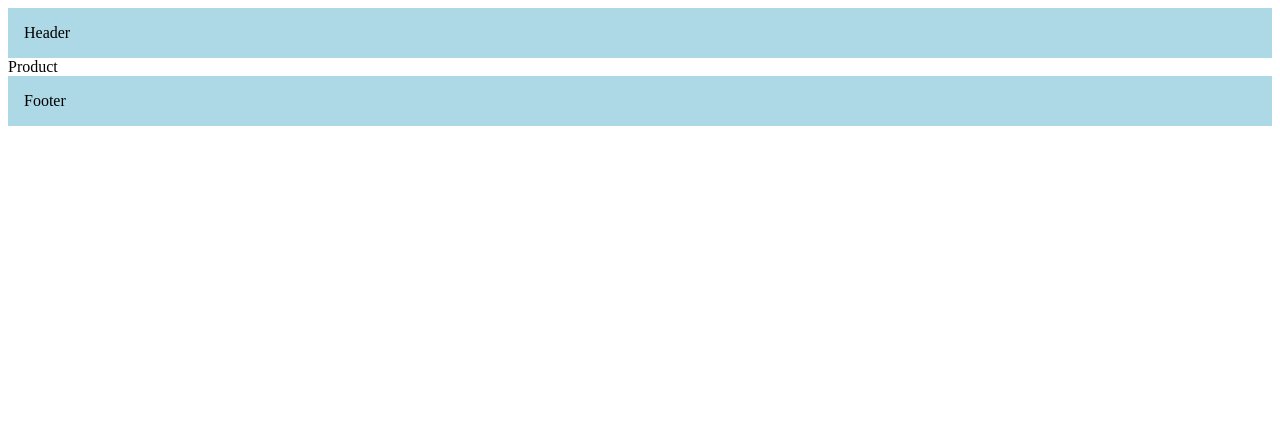
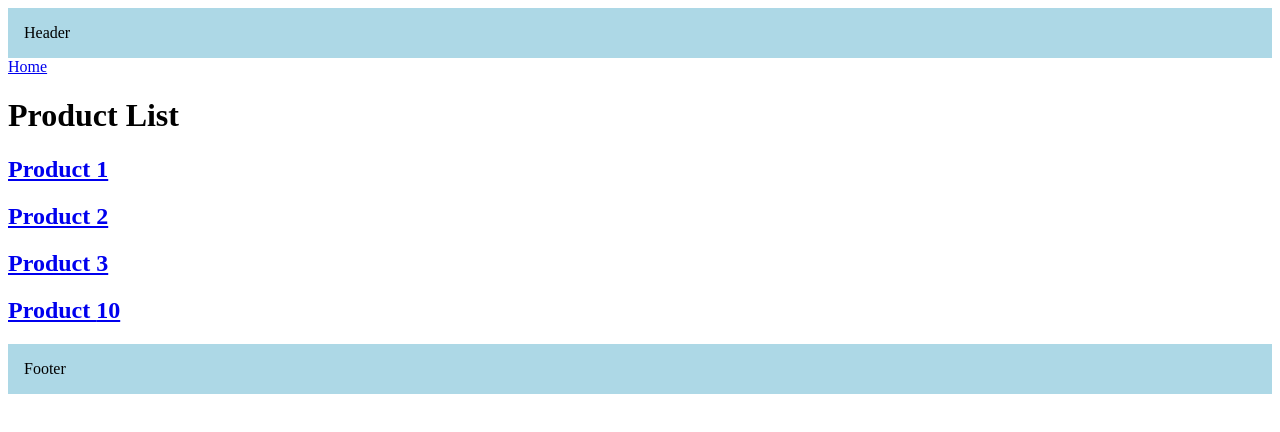
Before and after one commit to sergio-arce/next-15, a Next.js app: page /product in a window 1280 px wide. Shown: the top 432 px of the page. Built offline with nearby package versions, Linux system fonts and the light colour scheme.

Commit message:
link-component

```diff
--- a/src/app/product/page.tsx
+++ b/src/app/product/page.tsx
@@ -1,3 +1,27 @@
-export default function Product() {
-  return <div>Product</div>;
+import Link from "next/link";
+
+export default function ProductList() {
+  const productId = 10;
+
+  return (
+    <>
+      <Link href="/">Home</Link>
+      <h1>Product List</h1>
+      <h2>
+        <Link href="product/1">Product 1</Link>
+      </h2>
+      <h2>
+        <Link href="product/2">Product 2</Link>
+      </h2>
+      <h2>
+        {/* replace sirve para volver a la raiz desde el navegador */}
+        <Link href="product/3" replace>
+          Product 3
+        </Link>
+      </h2>
+      <h2>
+        <Link href={`product/${productId}`}>Product {productId}</Link>
+      </h2>
+    </>
+  );
 }
```
Also changed, not shown: src/app/page.tsx (+10 -1 lines).
